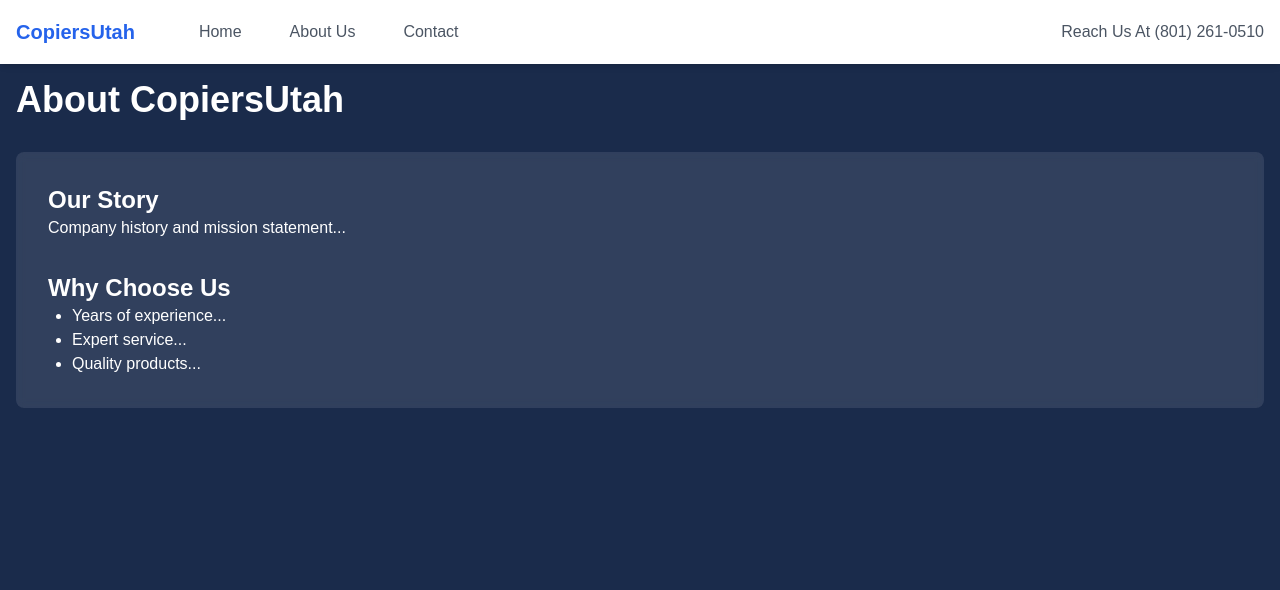
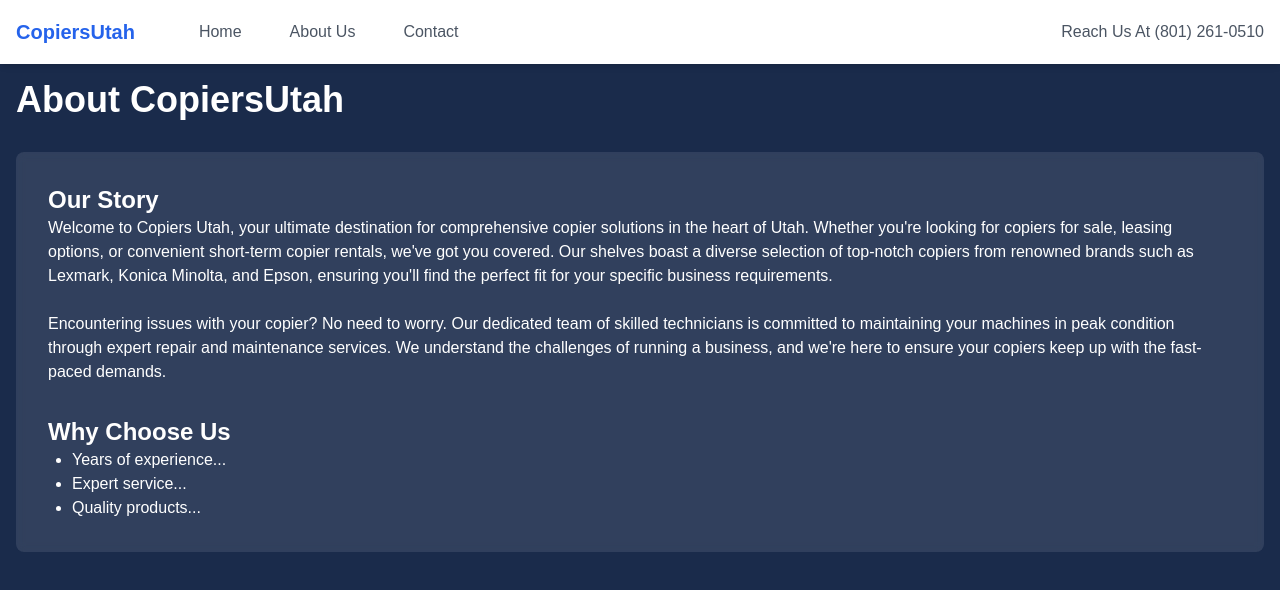
Before and after one commit to AlienServices/CopierStates, a Next.js app: page /about in a window 1280 px wide. Shown: the top 590 px of the page. Built offline with nearby package versions, Linux system fonts and the light colour scheme.

Commit message:
Update About page with detailed company description and services

```diff
--- a/app/about/page.tsx
+++ b/app/about/page.tsx
@@ -10,8 +10,8 @@
         <div className="bg-white/10 backdrop-blur-sm rounded-lg p-8">
           <div className="prose prose-lg text-white max-w-none">
             <h2 className="text-2xl font-semibold text-white">Our Story</h2>
-            <p>Company history and mission statement...</p>
-
+            <p>Welcome to Copiers Utah, your ultimate destination for comprehensive copier solutions in the heart of Utah. Whether you're looking for copiers for sale, leasing options, or convenient short-term copier rentals, we've got you covered. Our shelves boast a diverse selection of top-notch copiers from renowned brands such as Lexmark, Konica Minolta, and Epson, ensuring you'll find the perfect fit for your specific business requirements.</p><br></br>
+            <p>Encountering issues with your copier? No need to worry. Our dedicated team of skilled technicians is committed to maintaining your machines in peak condition through expert repair and maintenance services. We understand the challenges of running a business, and we're here to ensure your copiers keep up with the fast-paced demands.</p>
             <h2 className="text-2xl font-semibold text-white mt-8">Why Choose Us</h2>
             <ul className="list-disc pl-6">
               <li>Years of experience...</li>
```
